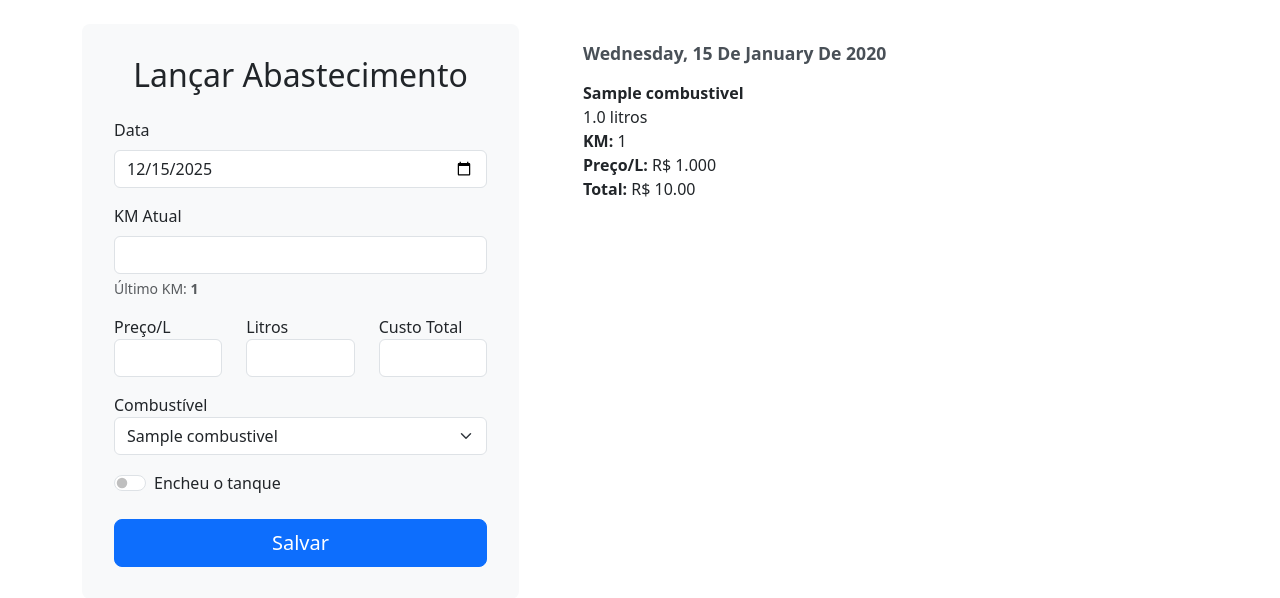
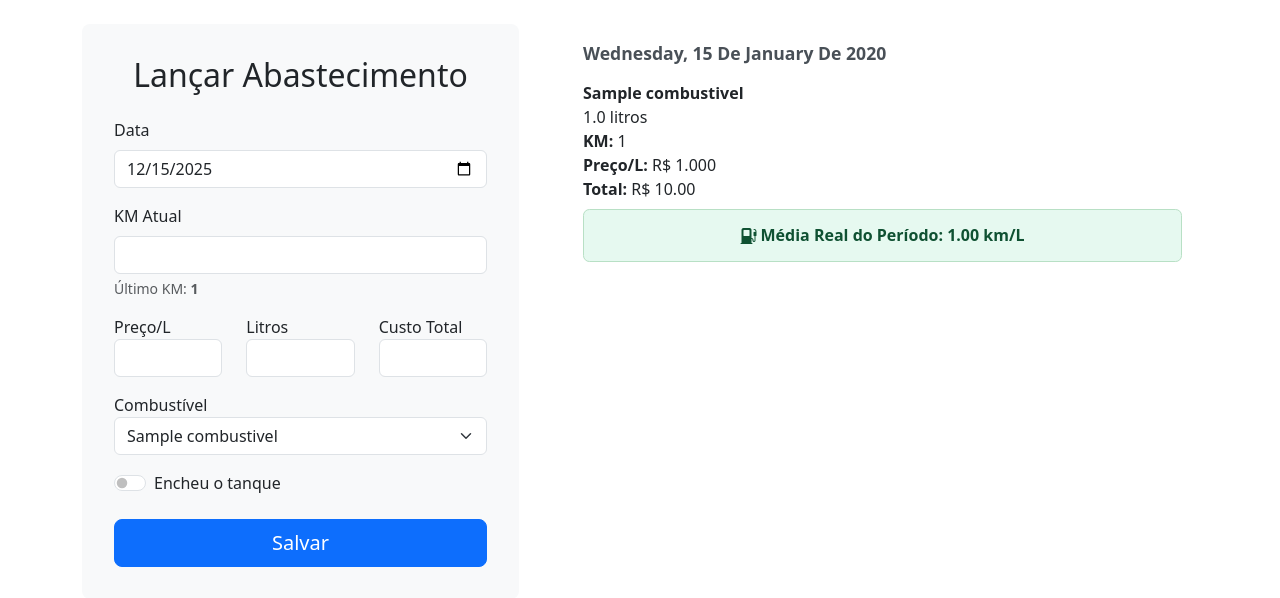
Before and after one commit to Ornilio-Neto/meupossante, a Flask app: page /abastecimento in a window 1280 px wide. Shown: the part 56-654 px from the top of the page. Run offline with Flask 3, Linux system fonts and the light colour scheme; tables that the repository leaves empty hold one stand-in row (Sample ...).

Commit message:
atualizacao no historico do abstecimento 2

```diff
--- a/app/templates/abastecimento.html
+++ b/app/templates/abastecimento.html
@@ -4,58 +4,44 @@
 
 {% block styles %}
 <style>
-    .form-column {
-        background-color: #f8f9fa;
-        padding: 2rem;
-        border-radius: 0.5rem;
-        height: fit-content;
-    }
-    .history-column {
-        height: 85vh;
-        overflow-y: auto;
-        padding: 1rem;
+    .form-column { background-color: #f8f9fa; padding: 2rem; border-radius: 0.5rem; height: fit-content; }
+    .history-column { height: 85vh; overflow-y: auto; padding: 1rem; }
+    .day-group { margin-bottom: 2rem; padding-bottom: 1.5rem; border-bottom: 2px solid #e9ecef; }
+    .day-group:last-child { border-bottom: none; }
+    .day-header { font-size: 1.1rem; font-weight: 600; color: #495057; text-transform: capitalize; margin-bottom: 1rem; }
+    .entry-item { margin-bottom: 1rem; }
+    .entry-item p { margin-bottom: 0.1rem; line-height: 1.4; }
+
+    /* Estilo para a média simples (trecho) */
+    .stretch-consumption-highlight {
+        margin-top: 0.5rem;
+        padding: 0.5rem;
+        background-color: #f8f9fa; /* Fundo cinza claro */
+        border: 1px solid #dee2e6;
+        border-radius: .3rem;
+        font-size: 0.9rem;
     }
 
-    /* --- ESTILO PARA SEPARAR OS DIAS --- */
-    .day-group {
-        margin-bottom: 2rem;
-        padding-bottom: 1.5rem;
-        border-bottom: 2px solid #e9ecef; /* Linha separadora */
+    /* NOVO ESTILO: Destaque para a média real (período de tanque cheio) */
+    .period-consumption-highlight {
+        margin-top: 0.5rem;
+        padding: 0.8rem;
+        background-color: #e6f9f0; /* Fundo verde claro */
+        border: 1px solid #b8e0c5;
+        border-radius: .4rem;
+        font-weight: 700;
+        text-align: center;
+        font-size: 1rem;
+        color: #0f5132;
     }
-    .day-group:last-child {
-        border-bottom: none; /* Remove a linha do último grupo */
-    }
+    .period-consumption-highlight .bi { vertical-align: -0.1em; }
 
-    .day-header {
-        font-size: 1.1rem;
-        font-weight: 600;
-        color: #495057;
-        text-transform: capitalize;
-        margin-bottom: 1rem;
-    }
-
-    .entry-item {
-        margin-bottom: 1rem;
-    }
-    .entry-item p {
-        margin-bottom: 0.1rem;
-        line-height: 1.4;
-    }
-
-    .consumption-highlight {
-        margin-top: 0.5rem;
-        padding: 0.5rem;
-        background-color: #e6f9f0;
-        border-radius: .3rem;
-        font-weight: 600;
-    }
 </style>
 {% endblock %}
 
 {% block content %}
 <div class="row gx-lg-5">
-    <!-- Coluna do Formulário (RESTAURADA) -->
-    <div class="col-lg-5">
+    <div class="col-lg-5"> <!-- Coluna do Formulário -->
         <div class="form-column">
             <h2 class="text-center mb-4">Lançar Abastecimento</h2>
             <form method="POST" id="abastecimentoForm" novalidate>
@@ -90,8 +74,16 @@
                                 <p><strong>Preço/L:</strong> R$ {{ "%.3f"|format(abs.preco_por_litro) }}</p>
                                 <p><strong>Total:</strong> R$ {{ "%.2f"|format(abs.custo_total) }}</p>
 
+                                <!-- CORREÇÃO: Exibe a média precisa do período de tanque cheio -->
+                                {% if abs.media_consumo_calculada %}
+                                <div class="period-consumption-highlight">
+                                    <i class="bi bi-fuel-pump-fill"></i> Média Real do Período: <strong>{{ "%.2f"|format(abs.media_consumo_calculada) }} km/L</strong>
+                                </div>
+                                {% endif %}
+
+                                <!-- Exibe a média simples do trecho -->
                                 {% if abs.media_desde_anterior %}
-                                <div class="consumption-highlight">
+                                <div class="stretch-consumption-highlight">
                                     Média do Trecho: {{ "%.2f"|format(abs.media_desde_anterior) }} km/L
                                 </div>
                                 {% endif %}
```
Also changed, not shown: other parts of app/templates/abastecimento.html (+1 -3 lines).
